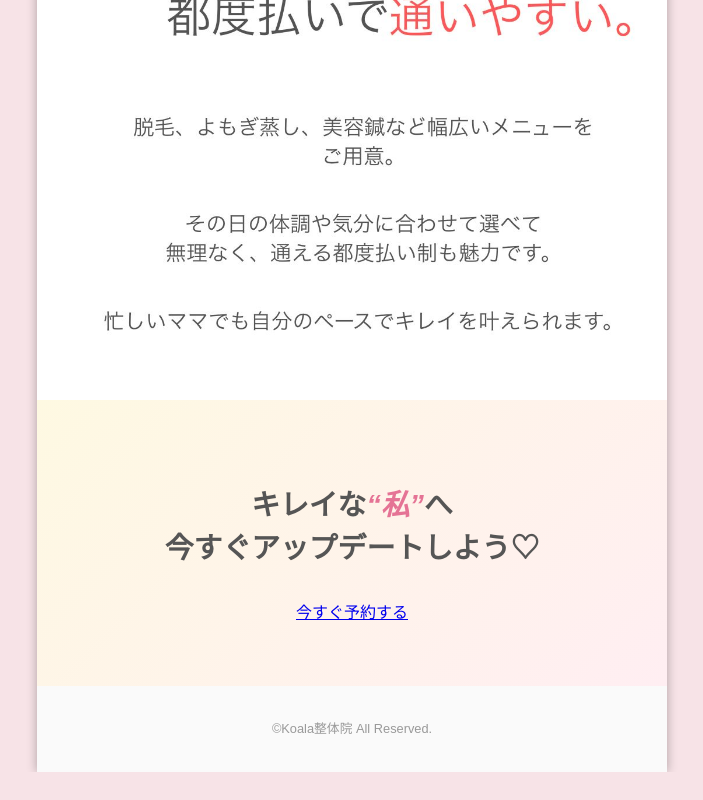
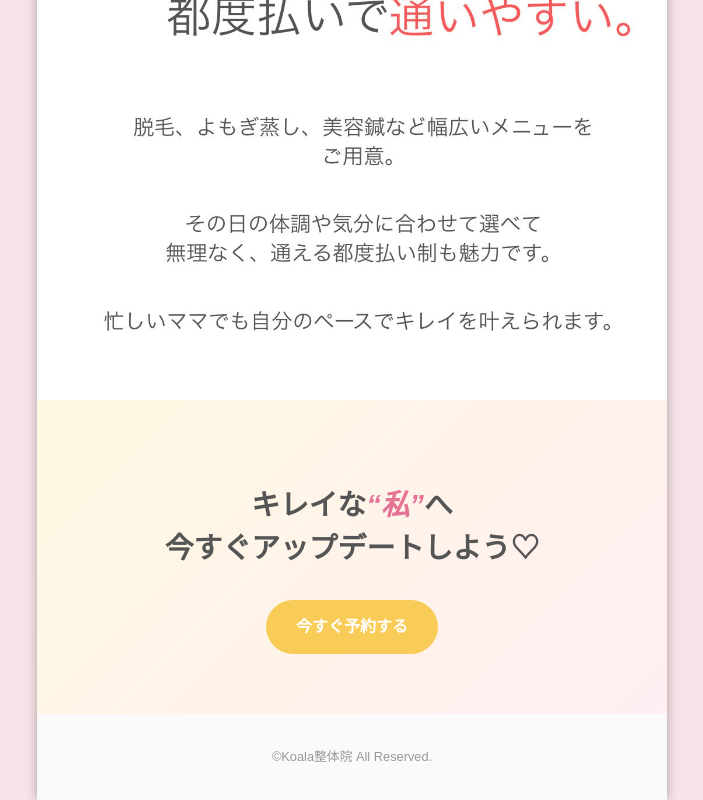
Before and after one commit to jimmy-group/koala-seitai, a plain HTML site: page index.html in a window 1280 px wide. Shown: the part 6753-7553 px from the top of the page, without its empty margins (288-991 px from the left). Before the commit the page ends 7525 px from the top, so only its background shows below. Drawn offline with Linux system fonts and the light colour scheme.

Commit message:
Update index.html

```diff
--- a/index.html
+++ b/index.html
@@ -109,7 +109,7 @@
     <section class="cta">
       <div class="cta-inner">
        <h2>キレイな<span>“私”</span>へ<br>今すぐアップデートしよう♡</h2>
-        <a href="https://beauty.hotpepper.jp/kr/slnH000752828/ class="cta-button">今すぐ予約する</a>
+        <a href="https://beauty.hotpepper.jp/kr/slnH000752828/" class="cta-button">今すぐ予約する</a>
       </div>
     </section>
 
```
